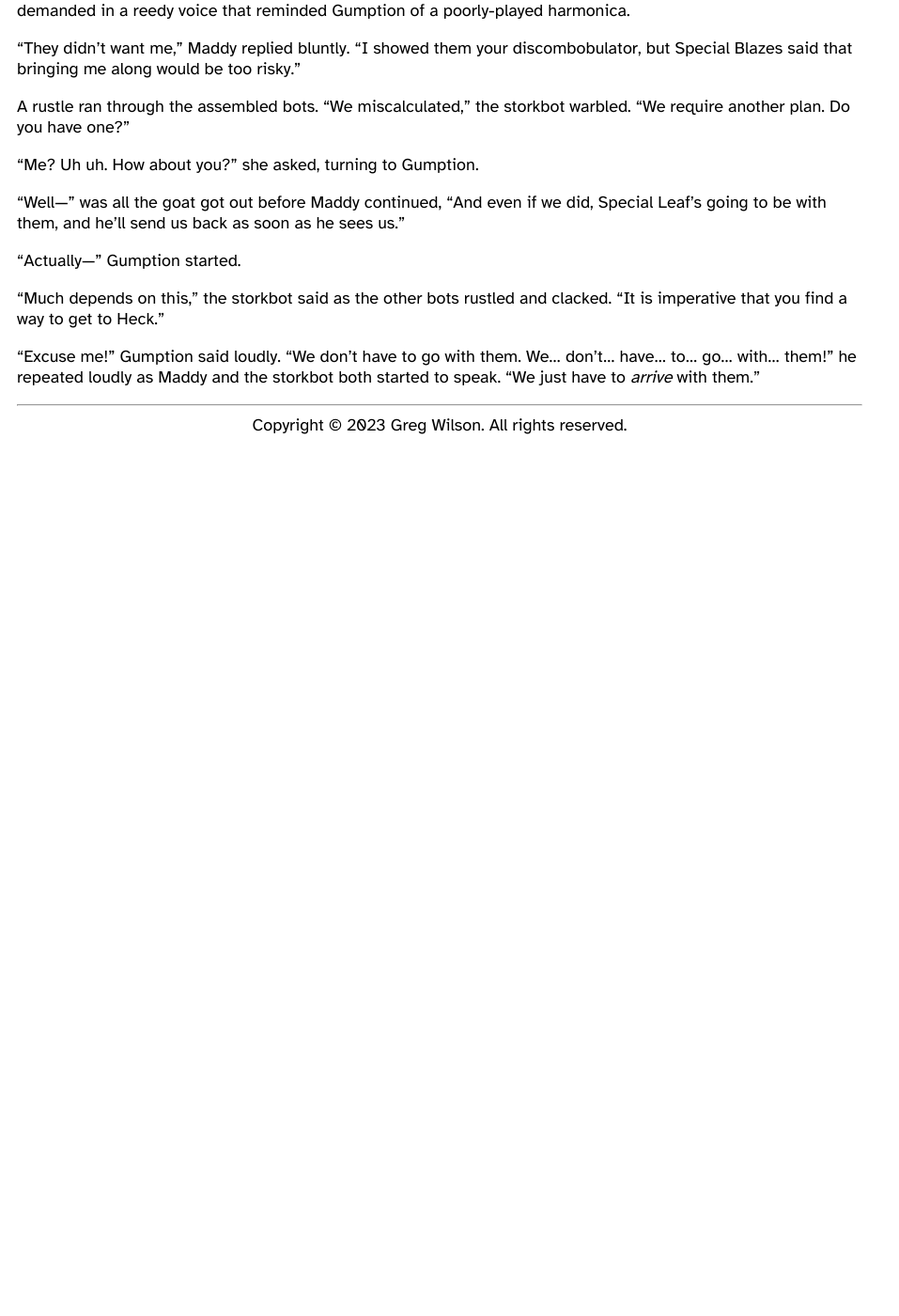
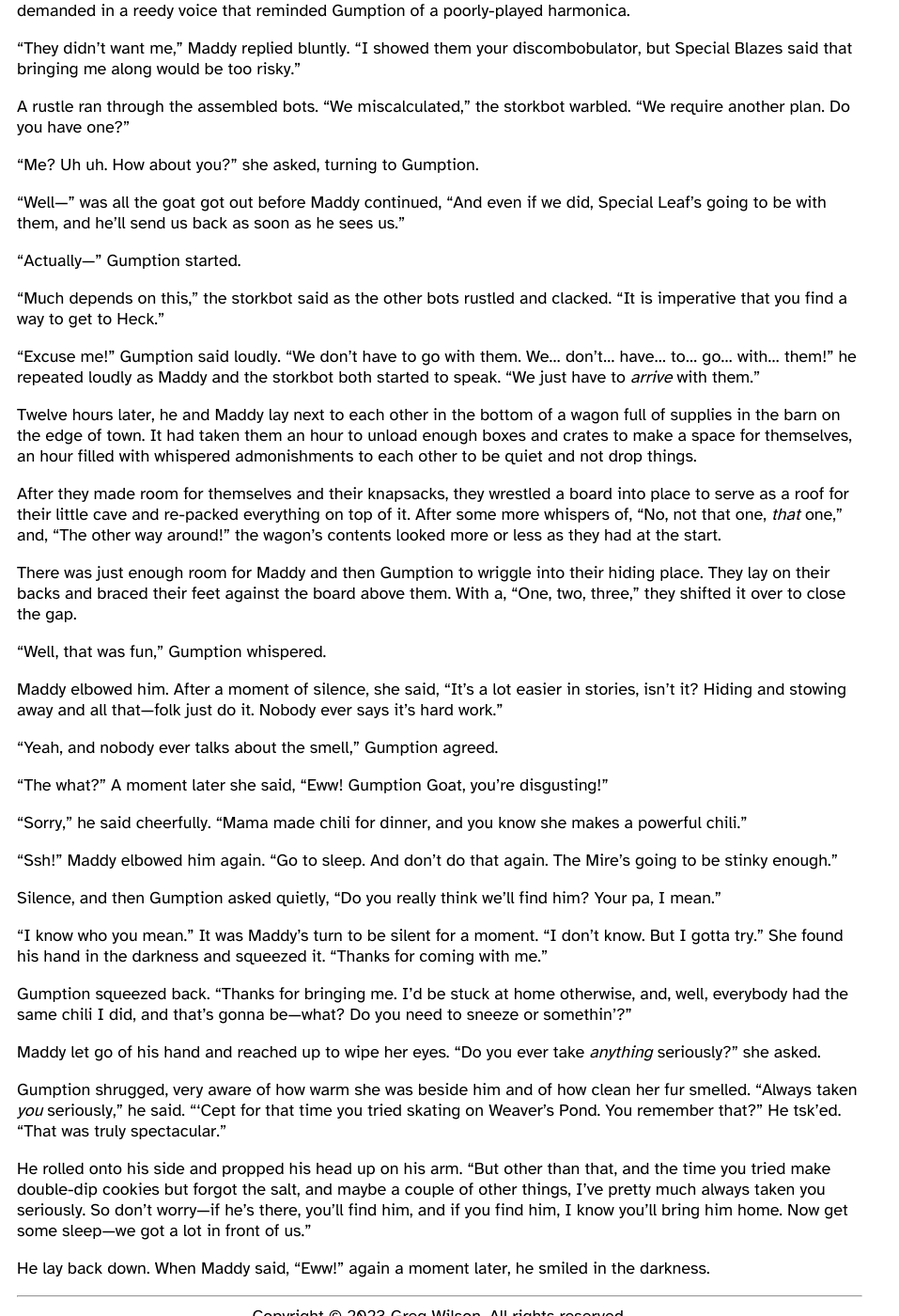
Before and after one commit to gvwilson/fiction, a Jekyll site: the page built from in-heck/index.md, in a window 1280 px wide and 1400 px high, scrolled down 26887 px. Shown: the whole window at 94% size, without its empty margins (0-957 px from the left). Built offline with Jekyll 4.4.1, drawn with Linux system fonts in a browser that asks for light colours; before the commit the page ends 27358 px from its top, so only the background shows below that.

Commit message:
+509 words of In Heck in 25 minutes

```diff
--- a/_data/status.csv
+++ b/_data/status.csv
@@ -30,6 +30,7 @@
 in-heck,2024-01-09,12990
 in-heck,2024-01-11,13447
 in-heck,2024-01-13,13976
+in-heck,2024-01-14,14485
 last-wolf,2023-09-01,41953
 leaderboard,2023-12-26,1094
 leaderboard,2023-12-27,1657
--- a/in-heck/index.md
+++ b/in-heck/index.md
@@ -2495,4 +2495,103 @@
 he repeated loudly as Maddy and the storkbot both started to speak.
 "We just have to *arrive* with them."
 
+Twelve hours later,
+he and Maddy lay next to each other
+in the bottom of a wagon full of supplies
+in the barn on the edge of town.
+It had taken them an hour to unload enough boxes and crates
+to make a space for themselves,
+an hour filled with whispered admonishments to each other
+to be quiet and not drop things.
+
+After they made room for themselves and their knapsacks,
+they wrestled a board into place to serve as a roof for their little cave
+and re-packed everything on top of it.
+After some more whispers of,
+"No, not that one, *that* one,"
+and,
+"The other way around!"
+the wagon's contents looked more or less as they had at the start.
+
+There was just enough room for Maddy and then Gumption
+to wriggle into their hiding place.
+They lay on their backs and braced their feet against the board above them.
+With a, "One, two, three,"
+they shifted it over to close the gap.
+
+"Well, that was fun,"
+Gumption whispered.
+
+Maddy elbowed him.
+After a moment of silence,
+she said,
+"It's a lot easier in stories, isn't it?
+Hiding and stowing away and all that—folk just do it.
+Nobody ever says it's hard work."
+
+"Yeah,
+and nobody ever talks about the smell,"
+Gumption agreed.
+
+"The what?"
+A moment later she said, "Eww!
+Gumption Goat, you're disgusting!"
+
+"Sorry," he said cheerfully.
+"Mama made chili for dinner, and you know she makes a powerful chili."
+
+"Ssh!"
+Maddy elbowed him again.
+"Go to sleep.
+And don't do that again.
+The Mire's going to be stinky enough."
+
+Silence,
+and then Gumption asked quietly,
+"Do you really think we'll find him?
+Your pa, I mean."
+
+"I know who you mean."
+It was Maddy's turn to be silent for a moment.
+"I don't know.
+But I gotta try."
+She found his hand in the darkness and squeezed it.
+"Thanks for coming with me."
+
+Gumption squeezed back.
+"Thanks for bringing me.
+I'd be stuck at home otherwise,
+and,
+well,
+everybody had the same chili I did,
+and that's gonna be—what?
+Do you need to sneeze or somethin'?"
+
+Maddy let go of his hand and reached up to wipe her eyes.
+"Do you ever take *anything* seriously?" she asked.
+
+Gumption shrugged,
+very aware of how warm she was beside him
+and of how clean her fur smelled.
+"Always taken *you* seriously," he said.
+"'Cept for that time you tried skating on Weaver's Pond.
+You remember that?"
+He tsk'ed.
+"That was truly spectacular."
+
+He rolled onto his side and propped his head up on his arm.
+"But other than that,
+and the time you tried make double-dip cookies but forgot the salt,
+and maybe a couple of other things,
+I've pretty much always taken you seriously.
+So don't worry—if he's there,
+you'll find him,
+and if you find him,
+I know you'll bring him home.
+Now get some sleep—we got a lot in front of us."
+
+He lay back down.
+When Maddy said, "Eww!" again a moment later,
+he smiled in the darkness.
+
 </section>
```
Also changed, not shown: status.svg.
